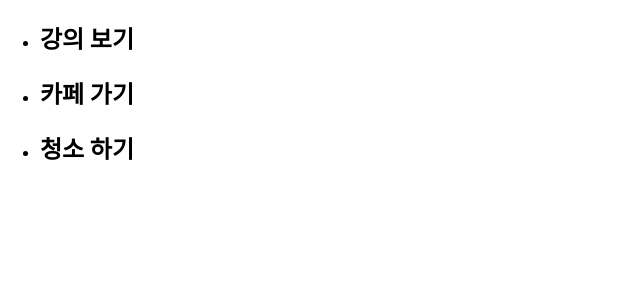
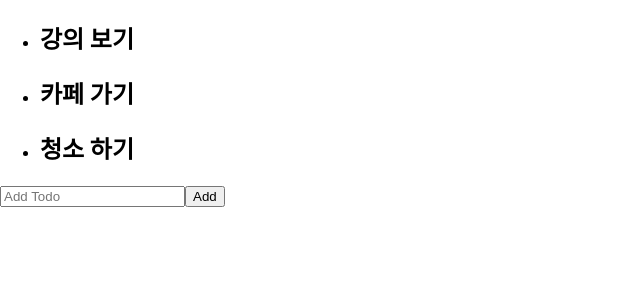
Before and after one commit to confidential-nt/to-do-app, a React (Create React App) app: page / in a window 1280 px wide. Shown: the top 300 px of the page, without its empty margins (0-640 px from the left). Built offline with nearby package versions, Linux system fonts and the light colour scheme.

Commit message:
[feat] 2.아이템 추가하기

```diff
--- a/src/App.jsx
+++ b/src/App.jsx
@@ -1,9 +1,23 @@
 import "./App.css";
 import ItemList from "./components/item_list/ItemList";
+import ItemForm from "./components/item_form/ItemForm";
+import { useState } from "react";
+
 function App() {
+  const [items, setItems] = useState([
+    { id: 1231, item: "강의 보기", completed: false },
+    { id: 1233, item: "카페 가기", completed: false },
+    { id: 1234, item: "청소 하기", completed: false },
+  ]);
+
+  const handleAdd = (item) => {
+    setItems((prev) => [...prev, { id: Date.now(), item, completed: false }]);
+  };
+
   return (
     <main className="main">
-      <ItemList />
+      <ItemList items={items} />
+      <ItemForm onAddItem={handleAdd} />
     </main>
   );
 }
--- /dev/null
+++ b/src/components/item_form/ItemForm.jsx
@@ -0,0 +1,27 @@
+import React, { useState } from "react";
+
+export default function ItemForm({ onAddItem }) {
+  const [item, setItem] = useState("");
+
+  const handleSumbit = (e) => {
+    e.preventDefault();
+    onAddItem(item);
+    setItem("");
+  };
+
+  const handleChange = (e) => {
+    setItem(e.target.value);
+  };
+
+  return (
+    <form onSubmit={handleSumbit}>
+      <input
+        type="text"
+        placeholder="Add Todo"
+        value={item}
+        onChange={handleChange}
+      />
+      <button type="submit">Add</button>
+    </form>
+  );
+}
--- a/src/components/item_list/ItemList.jsx
+++ b/src/components/item_list/ItemList.jsx
@@ -1,17 +1,11 @@
 import React, { useState } from "react";
 import Item from "../item/Item";
 
-export default function ItemList() {
-  const [items, setItems] = useState([
-    { id: 1231, title: "강의 보기", completed: false },
-    { id: 1233, title: "카페 가기", completed: false },
-    { id: 1234, title: "청소 하기", completed: false },
-  ]);
-
+export default function ItemList({ items }) {
   return (
     <ul>
       {items.map((i) => (
-        <Item key={i.id} title={i.title} />
+        <Item key={i.id} title={i.item} />
       ))}
     </ul>
   );
```
Also changed, not shown: 1 other file (tests, documents, lock files or other folders).
